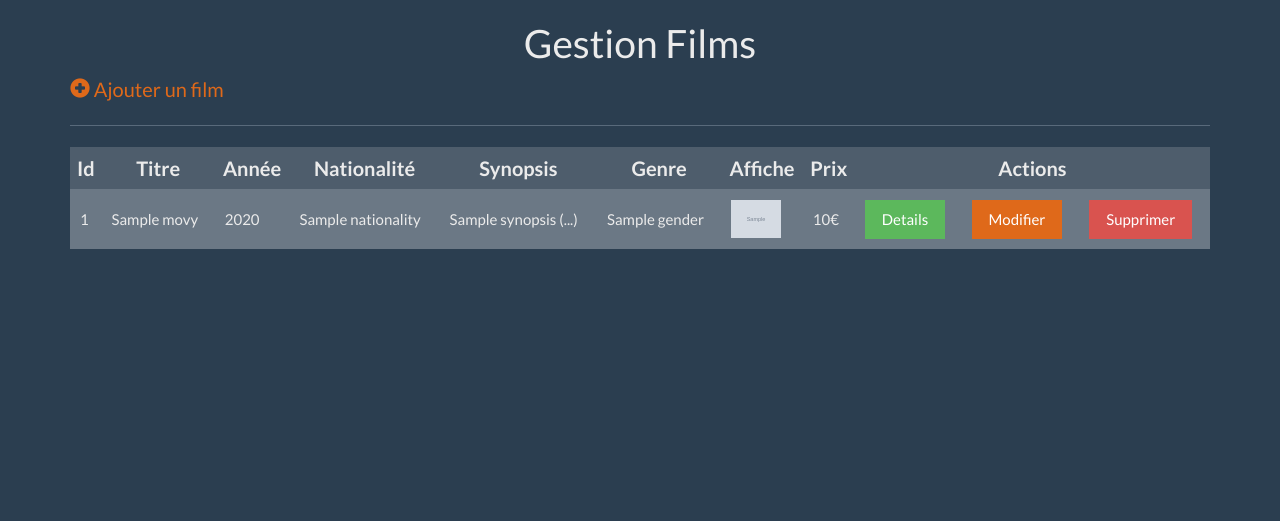
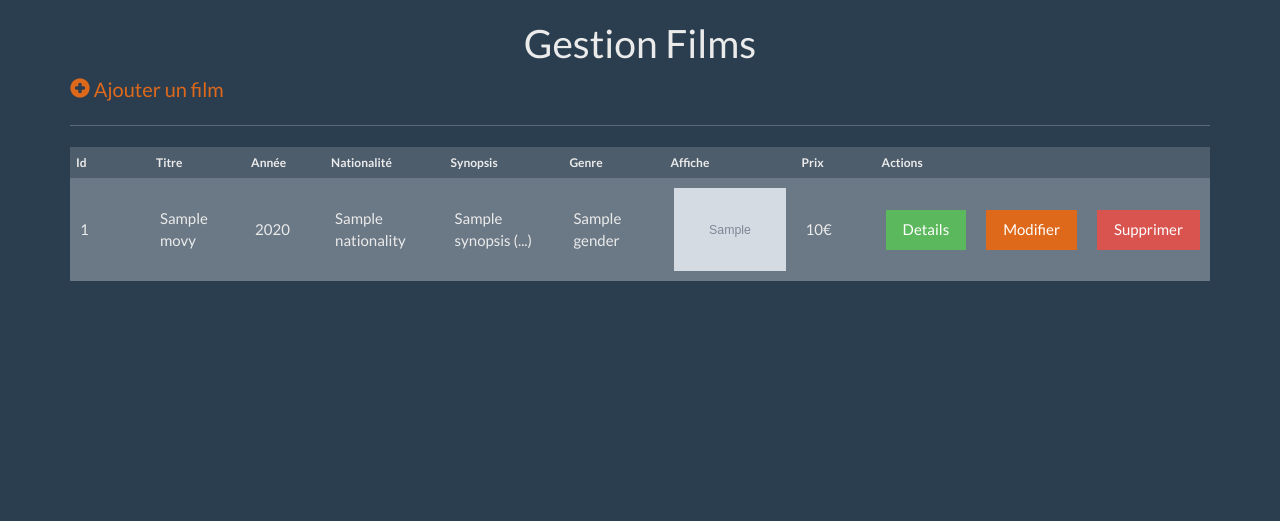
Before and after one commit to jordanmuller/Silex_getinspired, a PHP site: template templates/admin/movie/admin_movies.html.twig in a window 1280 px wide. Shown: the part 60-581 px from the top of the page. Run offline with PHP 8.4, Linux system fonts and the light colour scheme; the template is opened without the code that fills it: most values are stand-ins (such as "Sample title", 1, 10 or a date in 2020); grey boxes marked "Sample" are stand-in pictures; some libraries are stand-ins or nearby versions.

Commit message:
22-08-fin de matinee

```diff
--- a/web/css/admin/admin_movies.css
+++ b/web/css/admin/admin_movies.css
@@ -2,27 +2,29 @@ a.ajout-box{
     font-size: 20px;
 }
 
-section h1 {
-    margin-bottom: 30px;
+.table-admin{
+    background: rgba(255, 255, 255, 0.3);
+}
+
+.table-admin thead tr th{
+    font-size: 20px;
+    padding: 10px;
+}
+
+.table-admin thead tr th.action{
+    font-size: 20px;
+    text-align: center;
+    padding: 10px;
+}
+
+.table-admin tbody tr td{
+    font-size: 15px;
+    padding: 10px;
+    min-width: 80px;
+    vertical-align: middle;
 }
 
 img {
-    width: 50px;
-    height: 100px;
-}
-
-.table-admin {
-   background: rgba(255, 255, 255, 0.3);
-}
-
-.table-admin tr th {
-    font-size: 20px;
-    padding: 10px;
-    text-align: center;
-}
-
-table.table-admin tr td {
-    vertical-align: middle;
-    padding: 10px;
-    font-size: 15px;
-}
+    width: 150px;
+    height: 200px;
+    }
```
Also changed, not shown: web/photos/gardiens_galaxie.jpg (added).
